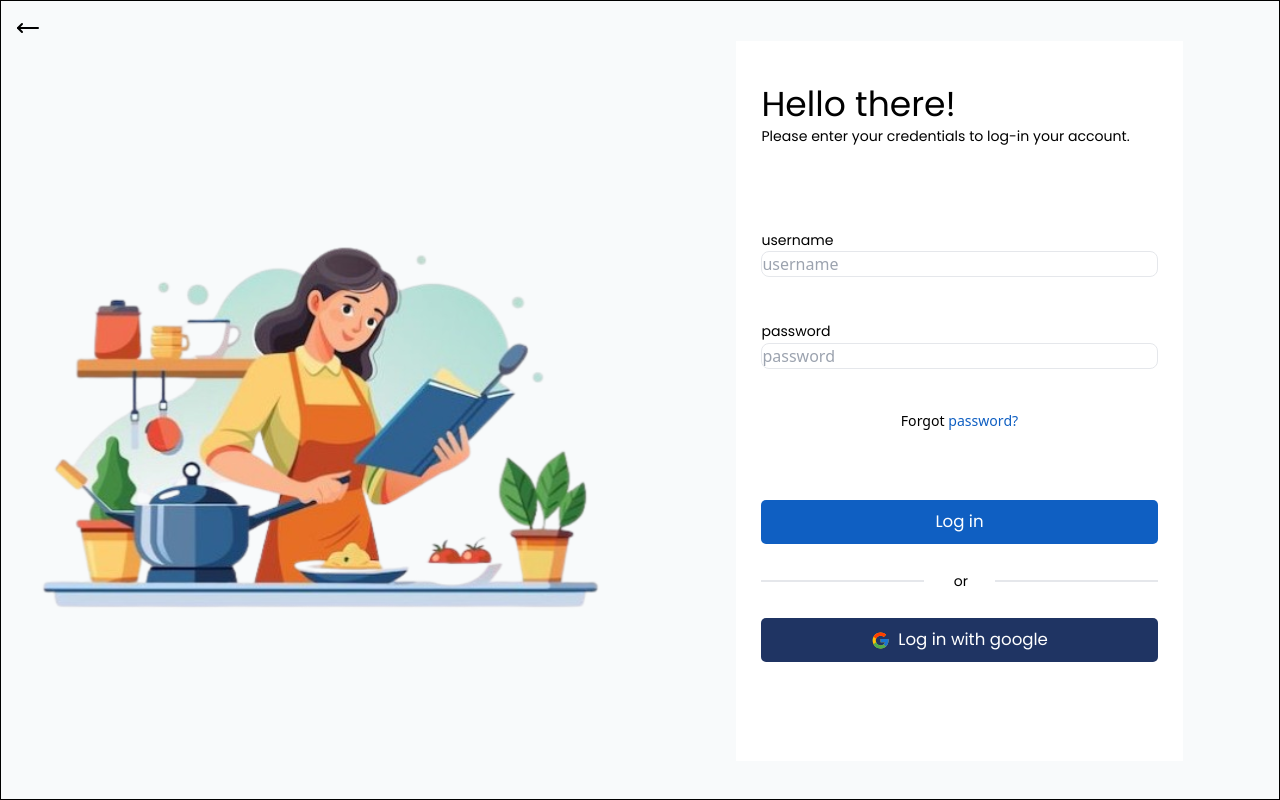
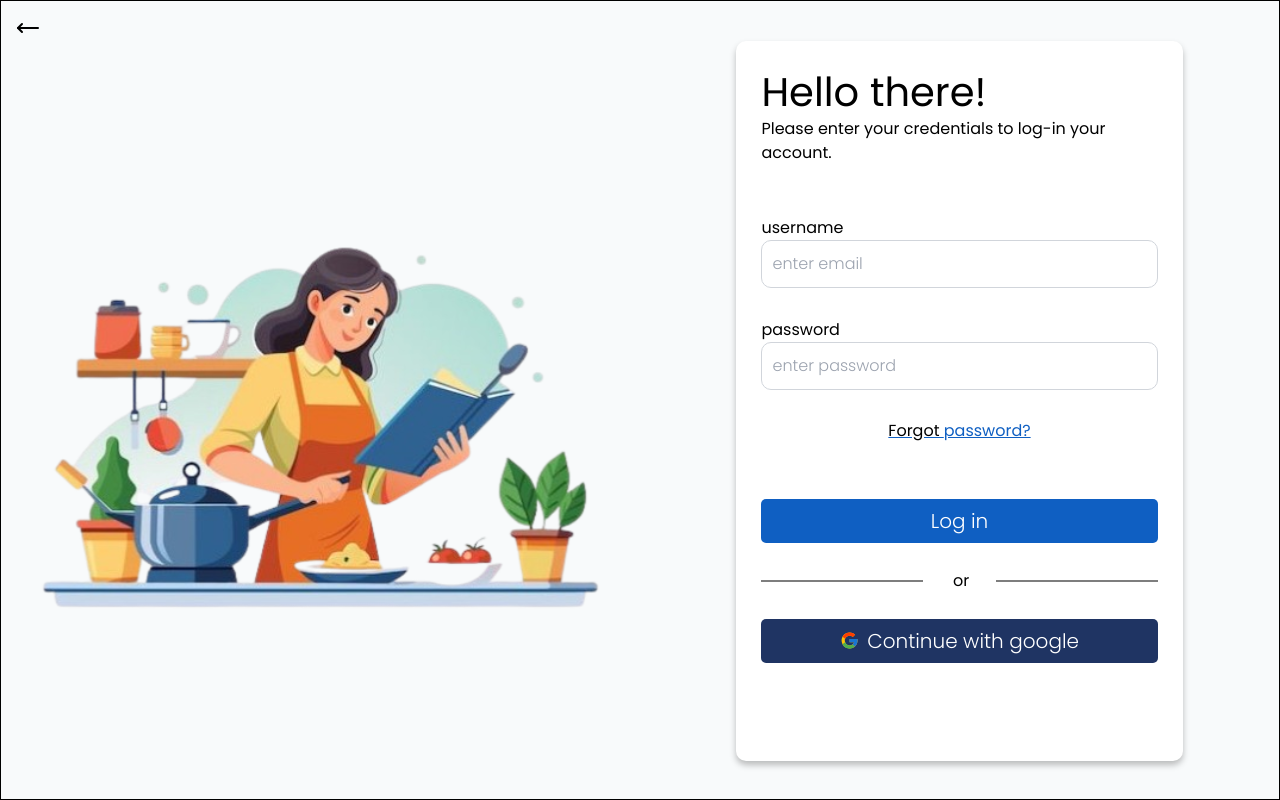
Before and after one commit to Fourthhy/free-lunch-eligibility-check, a React (Vite) app: page /admin_login in a window 1280 px wide. Built offline with nearby package versions, Linux system fonts and the light colour scheme.

Commit message:
Implementation: Redesign log in page

```diff
--- /dev/null
+++ b/src/pages/SamplePage.jsx
@@ -0,0 +1,15 @@
+import { TextInput } from "flowbite-react";
+
+export default function SamplePage() {
+
+  return (
+    <>
+        <TextInput
+          color="grey"
+          placeholder="password"
+          type="password"
+        />
+        <input type="password" className="border-gray-300 bg-gray-50 text-gray-900 placeholder-gray-500 focus:border-primary-200 focus:ring-primary-200"/>
+    </>
+  );
+}
--- a/src/pages/admin/AdminLogin.jsx
+++ b/src/pages/admin/AdminLogin.jsx
@@ -8,8 +8,8 @@ export default function AdminLogin() {
 
   const navigate = useNavigate()
 
-  const sampleEmail = "PSAS@laverdad.edu.ph";
-  const samplePassword = "samplePassword123";
+  const sampleEmail = "sample@email.com";
+  const samplePassword = "12345678";
   const [isCredentialMatch, setIsCredentialMatch] = useState(true)
 
   const [password, setPassword] = useState("")
@@ -41,37 +41,49 @@ export default function AdminLogin() {
           <div className="w-full h-full">
             <div className="flex justify-center items-center h-full">
 
-              <div className="bg-[#ffffff] w-[44vw] max-w-[70%] h-[90vh] overflow-y-hidden">
+              <div className="bg-[#ffffff] w-[44vw] max-w-[70%] h-[90vh] overflow-y-hidden shadow-[0_4px_6px_rgba(0,0,0,0.25)] rounded-[10px]">
                 <div className="h-[100%]">
                   <div className="h-[100%] mx-[2vw]">
                     <div className="h-[20%]">
                       <div className="flex justify-center items-start flex-col h-[100%]">
-                        <span className="font-Poppins text-[2.7vw]">Hello there! <br /></span>
-                        <span className="font-Poppins text-[1.1vw] mt-[-5px]">Please enter your credentials to log-in your account. </span>
+                        <span className="font-Poppins text-[2.5rem]">Hello there! <br /></span>
+                        <span className="font-Poppins text-[1rem] mt-[-5px]">Please enter your credentials to log-in your account. </span>
                       </div>
                     </div>
                     <div className="h-[40%]">
                       <div className="h-[100%] flex flex-col items-start justify-evenly">
                         <div className="w-[100%]">
-                          <span className={`font-Poppins text-[1.1vw]`} >username</span>
-                          <TextInput color={isCredentialMatch === false ? `failure` : `grey`} placeholder="username" type="username" value={email} onChange={(e) => { setEmail(e.target.value) }} />
+                          <span className="font-Poppins text-[1rem]">username</span>
+                          <input
+                            type="email"
+                            placeholder="enter email"
+                            value={email}
+                            onChange={(e) => {setEmail(e.target.value)}}
+                            className={`flex w-[100%] h-[6vh] focus:outline-gray-100 focus:border-gray-500 border-[1px] px-[10px] font-Poppins font-light text-[rem] text-black rounded-[10px] ${isCredentialMatch === false ? `border-red-500` : `border-gray-300`}`}
+                            />
                           {isCredentialMatch === false ? (
                             <>
                               <div className="flex items-center gap-1">
-                                <CircleAlert fill="#ee2b2b" color="#ffffff" className="size-[1.2vw]" />
-                                <span className="text-red-700 text-[1vw] font-Poppins font-light"> Incorrect username</span>
+                                <CircleAlert fill="#ee2b2b" color="#ffffff" className="size-[1rem]" />
+                                <span className="text-red-700 text-[0.9rem] font-Poppins font-light"> Incorrect username</span>
                               </div>
                             </>
                           ) : ""}
                         </div>
-                        <div className="w-[100%]">
-                          <span className="font-Poppins text-[1.1vw]">password</span>
-                          <TextInput color={isCredentialMatch === false ? `failure` : `grey`} placeholder="password" type="password" value={password} onChange={(e) => { setPassword(e.target.value) }} />
+                        <div className="w-[100%] flex flex-col items-start justify-evenly">
+                          <span className="font-Poppins text-[1rem]">password</span>
+                          <input
+                            type="password"
+                            placeholder="enter password"
+                            value={password}
+                            onChange={(e) => {setPassword(e.target.value)}}
+                            className={`flex w-[100%] h-[6vh] focus:outline-gray-100 focus:border-gray-500 border-[1px] px-[10px] font-Poppins font-light text-[rem] text-black rounded-[10px] ${isCredentialMatch === false ? `border-red-500` : `border-gray-300`}`}
+                            />
                           {isCredentialMatch === false ? (
                             <>
                               <div className="flex items-center gap-1">
-                                <CircleAlert fill="#ee2b2b" color="#ffffff" className="size-[1.2vw]" />
-                                <span className="text-red-700 text-[1vw] font-Poppins font-light"> Incorrect password</span>
+                                <CircleAlert fill="#ee2b2b" color="#ffffff" className="size-[1rem]" />
+                                <span className="text-red-700 text-[0.9rem] font-Poppins font-light"> Incorrect password</span>
                               </div>
                             </>
                           ) : ""}
@@ -79,7 +91,7 @@ export default function AdminLogin() {
                         <div className="w-[100%] flex justify-center items-center">
                           <p className="font-Poppings text-[1.1vw]">
                             <Link to="/changepassword">
-                              Forgot <span className="text-[#0F5FC2] hover:underline cursor-pointer"> password? </span>
+                              <p className="font-Poppins text-[1rem] cursor-pointer text-[#0F5FC2] underline"> <span className="text-black"> Forgot </span> password? </p>
                             </Link>
                           </p>
                         </div>
@@ -90,7 +102,7 @@ export default function AdminLogin() {
                         <div>
 
                           <button className="w-[100%] bg-[#0F5FC2] h-[5.5vh] rounded-[5px]" onClick={() => { HandleCredentialCheck() }}>
-                            <span className="font-Poppins text-[1.3vw] text-white">
+                            <span className="font-Poppins text-[1.25rem] text-white font-light">
                               Log in
                             </span>
                           </button>
@@ -98,9 +110,9 @@ export default function AdminLogin() {
                         </div>
                         <div>
                           <div className="flex w-[100%] justify-center items-center">
-                            <hr className="border-[1px] border-gray w-[50%]" />
-                            <span className="px-[30px] font-Poppins text-[14px]"> or </span>
-                            <hr className="border-[1px] border-gray w-[50%]" />
+                            <hr className="border-[1px] border-[#7E7E7E] w-[50%]" />
+                            <span className="px-[30px] font-Poppins text-[1rem]"> or </span>
+                            <hr className="border-[1px] border-[#7E7E7E] w-[50%]" />
                           </div>
                         </div>
 
@@ -108,8 +120,8 @@ export default function AdminLogin() {
                           <button className="w-[100%] bg-[#1F3463] h-[5.5vh] rounded-[5px]">
                             <div class="flex justify-center items-center gap-[8px]">
                               <FcGoogle className="size-[1.5vw]" />
-                              <span className="font-Poppins text-[1.3vw] text-white">
-                                Log in with google
+                              <span className="font-Poppins text-[1.25rem] text-white font-light">
+                                Continue with google
                               </span>
                             </div>
                           </button>
--- a/src/routes/AppRoute.jsx
+++ b/src/routes/AppRoute.jsx
@@ -8,6 +8,8 @@ import DashboardData from "../pages/admin/DashboardData"
 import Masterlist from "../pages/admin/Masterlist"
 import Schedule from "../pages/admin/Schedule"
 import ChangePassword from "../pages/admin/change_password/ChangePassowrd"
+
+import SamplePage from "../pages/SamplePage"
 
 function App() {
 
@@ -29,6 +31,8 @@ function App() {
 
           <Route path="/changepassword" element={<ChangePassword />} />
 
+          <Route path="/example" element={<SamplePage />} />
+
         </Routes>
       </Router>
     </>
```
